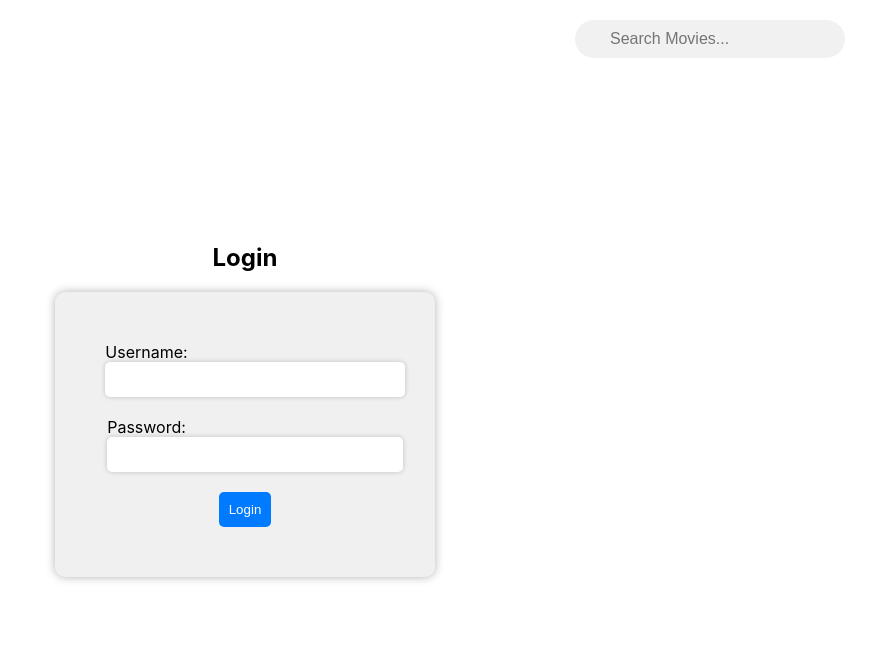
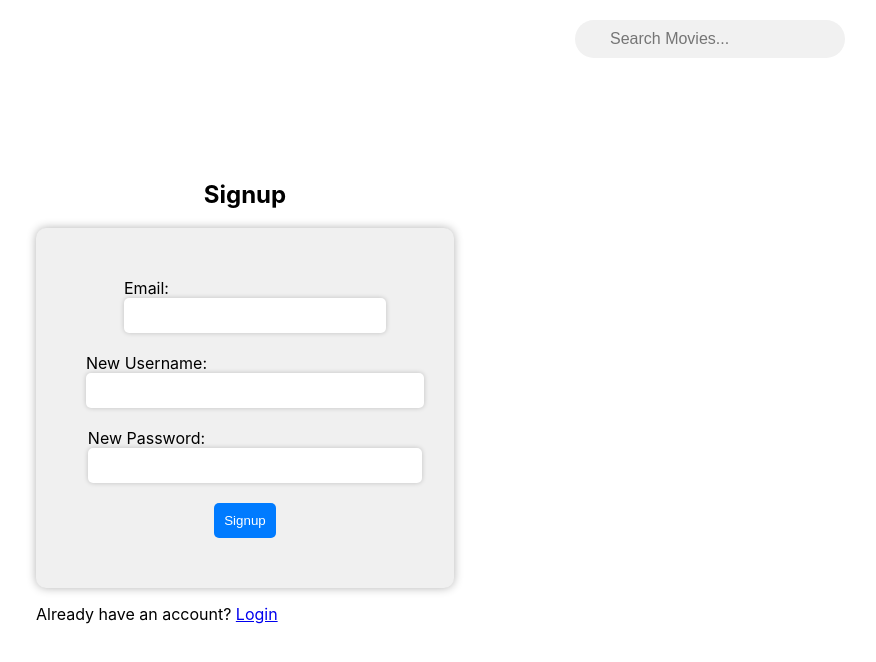
Before and after one commit to kamuyu-f9880/phase4-group-project, a React (Create React App) app in the folder reeltime-front/: page /signup in a window 1280 px wide. Shown: the top 662 px of the page, without its empty margins (395-1271 px from the left). Built offline with nearby package versions, Linux system fonts and the light colour scheme.

Commit message:
Login Completed

```diff
--- a/reeltime-front/package.json
+++ b/reeltime-front/package.json
@@ -8,6 +8,7 @@
     "@testing-library/user-event": "^13.5.0",
     "react": "^18.2.0",
     "react-dom": "^18.2.0",
+    "react-router-dom": "^6.9.0",
     "react-scripts": "5.0.1",
     "web-vitals": "^2.1.4"
   },
--- a/reeltime-front/src/App.js
+++ b/reeltime-front/src/App.js
@@ -1,17 +1,24 @@
 import logo from './logo.svg';
 import './App.css';
+import { BrowserRouter, Route, Routes } from "react-router-dom";
 import Login from './components/Login';
 import Signup from './components/Signup';
 import Searchbox from './components/Searchbox';
 
 function App() {
   return (
-   <div>
-    <Login></Login>
-    <Signup></Signup>
-    <Searchbox></Searchbox>
-   </div>
+    <div>
+      <BrowserRouter>
+        {/* <Login></Login> */}
+        <Routes>
+          <Route path="/signup" element={<Signup />}/>
+          <Route exact path="/login" element={<Login />}/>
+        </Routes>
+        <Searchbox></Searchbox>
+      </BrowserRouter>
+    </div>
   );
 }
 
+
 export default App;
--- a/reeltime-front/src/components/Login.js
+++ b/reeltime-front/src/components/Login.js
@@ -1,5 +1,8 @@
 import React, { useState } from "react";
 import './Login.css';
+import { Link } from "react-router-dom";
+
+
 
 function Login() {
   const [username, setUsername] = useState("");
@@ -32,6 +35,9 @@ function Login() {
           />
         </label>
         <br />
+        <p className="forgot-password text-right">
+          Not a member <Link to="/Signup">Sign up?</Link>
+        </p>
         <button type="submit">Login</button>
       </form>
     </div>
--- a/reeltime-front/src/components/Signup.js
+++ b/reeltime-front/src/components/Signup.js
@@ -1,9 +1,54 @@
 import React, { useState } from "react";
+import { Link } from "react-router-dom";
 
 
+function Signup() {
+  const [username, setUsername] = useState("");
+  const [password, setPassword] = useState("");
+  const [email, setEmail] = useState("");
 
-function Signup(){
+  const handleSubmit = (event) => {
+    event.preventDefault();
+  };
 
+  return (
+    <div>
+      <h2>Signup</h2>
+      <form onSubmit={handleSubmit}>
+        <label>
+          Email:
+          <input
+            type="email"
+            value={email}
+            onChange={(event) => setEmail(event.target.value)}
+          />
+        </label>
+        <br />
+        <label>
+         New Username:
+          <input
+            type="text"
+            value={username}
+            onChange={(event) => setUsername(event.target.value)}
+          />
+        </label>
+        <br />
+        <label>
+          New Password:
+          <input
+            type="password"
+            value={password}
+            onChange={(event) => setPassword(event.target.value)}
+          />
+        </label>
+        <br />
+        <button type="submit">Signup</button>
+      </form>
+      <p>
+        Already have an account? <Link to="/Login">Login</Link>
+      </p>
+    </div>
+  );
 }
 
 
```
Also changed, not shown: 1 other file (tests, documents, lock files or other folders).
